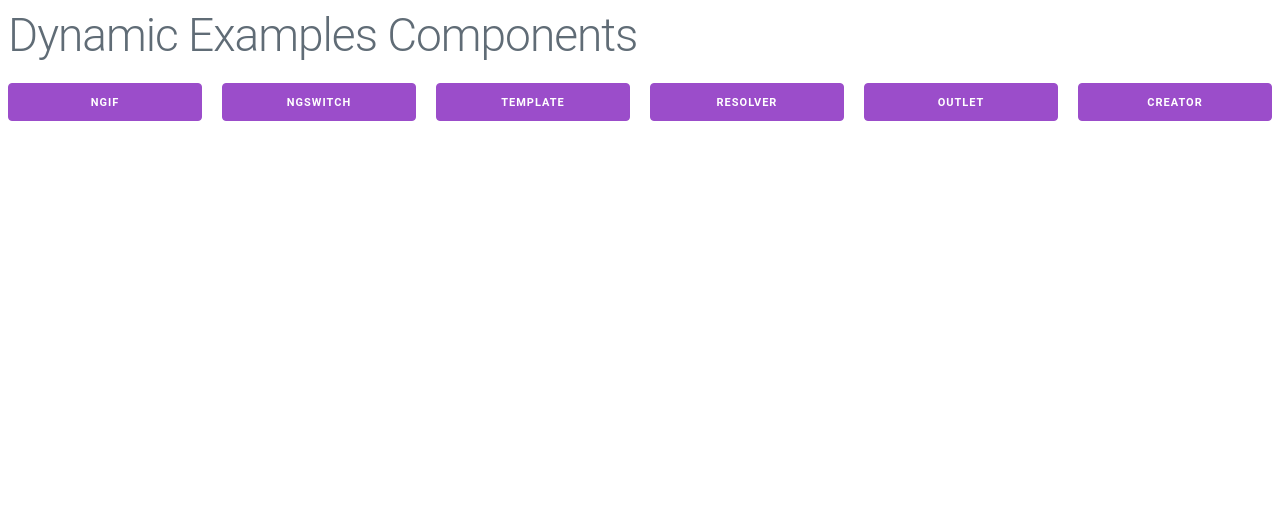
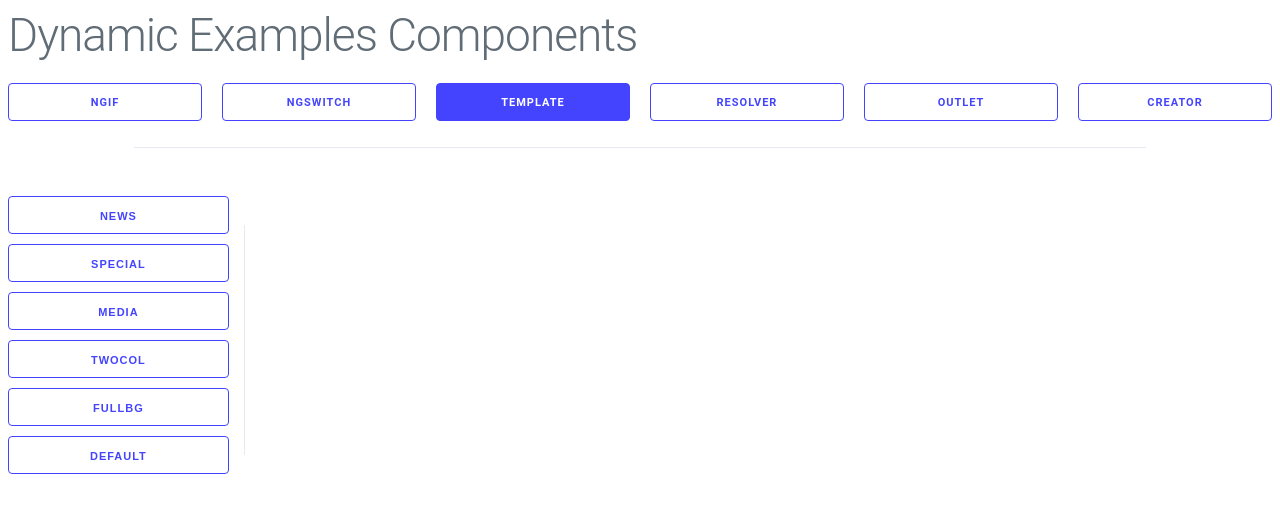
Before and after one commit to YAZART/angular-dynamic-components, an Angular app: page /template in a window 1280 px wide. Before the commit this address led to /. Shown: the top 512 px of the page. Built offline with nearby package versions, Linux system fonts and the light colour scheme.

Commit message:
add components with template

```diff
--- a/src/app/app-routing.module.ts
+++ b/src/app/app-routing.module.ts
@@ -5,7 +5,7 @@ import { Routes, RouterModule } from '@angular/router';
 const routes: Routes = [
   {path:'if', loadChildren: () => import('./banner-if/banner-if.module').then(m => m.BannerIfModule)},
   {path:'switch', loadChildren: () => import('./banner-switch/banner-switch.module').then(m => m.BannerSwitchModule)},
-  // {path:'template', loadChildren: () => import('./customers/customers.module').then(m => m.CustomersModule)},
+  {path:'template', loadChildren: () => import('./banner-template/banner-template.module').then(m => m.BannerTemplateModule)},
   // {path:'resolver', loadChildren: () => import('./customers/customers.module').then(m => m.CustomersModule)},
   // {path:'outlet', loadChildren: () => import('./customers/customers.module').then(m => m.CustomersModule)},
   // {path:'render', loadChildren: () => import('./customers/customers.module').then(m => m.CustomersModule)}
--- a/src/app/app.component.html
+++ b/src/app/app.component.html
@@ -3,26 +3,27 @@
 </div>
 <div class="row">
   <div class="column">
-    <a class="button" style="width: 100%;" routerLink="/if" routerLinkActive="button-outline">ngIf</a>
+    <a class="button button-prime button-outline" style="width: 100%;" routerLink="/if" routerLinkActive="active">ngIf</a>
   </div>
   <div class="column">
-    <a class="button" style="width: 100%;" routerLink="/switch" routerLinkActive="button-outline">ngSwitch</a>
+    <a class="button button-prime button-outline" style="width: 100%;" routerLink="/switch" routerLinkActive="active">ngSwitch</a>
   </div>
   <div class="column">
-    <a class="button" style="width: 100%;" routerLink="/template" routerLinkActive="button-outline">template</a>
+    <a class="button button-prime button-outline" style="width: 100%;" routerLink="/template" routerLinkActive="active">template</a>
   </div>
   <div class="column">
-    <a class="button" style="width: 100%;" routerLink="/resolver" routerLinkActive="button-outline">resolver</a>
+    <a class="button button-prime button-outline" style="width: 100%;" routerLink="/resolver" routerLinkActive="active">resolver</a>
   </div>
   <div class="column">
-    <a class="button" style="width: 100%;" routerLink="/outlet" routerLinkActive="button-outline">outlet</a>
+    <a class="button button-prime button-outline" style="width: 100%;" routerLink="/outlet" routerLinkActive="active">outlet</a>
   </div>
   <div class="column">
-    <a class="button" style="width: 100%;" routerLink="/creator" routerLinkActive="button-outline">creator</a>
+    <a class="button button-prime button-outline" style="width: 100%;" routerLink="/creator" routerLinkActive="active">creator</a>
   </div>
 </div>
 <div class="row">
   <div class="column">
+    <div class="divider"></div>
     <router-outlet></router-outlet>
   </div>
 </div>
--- a/src/app/app.module.ts
+++ b/src/app/app.module.ts
@@ -3,6 +3,7 @@ import { NgModule } from '@angular/core';
 
 import { AppRoutingModule } from './app-routing.module';
 import { AppComponent } from './app.component';
+import { BanerTypeCreatorService } from './baner-types.service';
 
 @NgModule({
   declarations: [
@@ -12,7 +13,7 @@ import { AppComponent } from './app.component';
     BrowserModule,
     AppRoutingModule
   ],
-  providers: [],
+  providers: [BanerTypeCreatorService],
   bootstrap: [AppComponent]
 })
 export class AppModule { }
--- /dev/null
+++ b/src/app/baner-types.service.ts
@@ -0,0 +1,49 @@
+import { Injectable } from '@angular/core';
+import { BannerTypeSet, IBanner } from './common/interfaces';
+
+@Injectable({providedIn: 'root'})
+export class BanerTypeCreatorService {
+    constructor() { }
+
+    createNews(): IBanner{
+        return {
+            header: 'NEWS',
+            type: BannerTypeSet.NEWS
+        };
+    }
+    createSpecial(): IBanner{
+        return {
+            header: 'SPECIAL',
+            textBlock: [
+                { header: 'spec1', value: 'spec-value1'},
+                { header: 'spec2', value: 'spec-value2'}
+            ],
+            type: BannerTypeSet.SPECIAL
+        };
+    }
+    createMedia(): IBanner{
+        return {
+            header: 'NEWS',
+            type: BannerTypeSet.MEDIA
+        };
+
+    }
+    createTwoCol(): IBanner{
+        return {
+            header: 'NEWS',
+            type: BannerTypeSet.TWO_COL
+        };
+    }
+    createFullBg(): IBanner{
+        return {
+            header: 'NEWS',
+            type: BannerTypeSet.FULLBG
+        };
+    }
+    createDefault(): IBanner{
+        return {
+            header: 'NEWS',
+            type: BannerTypeSet.UNDEFINED
+        };
+    }
+}
--- a/src/app/banner-if/banner-if.component.html
+++ b/src/app/banner-if/banner-if.component.html
@@ -1,6 +1,5 @@
 <div class="banner">
     <div class="banner-header"></div>
-
     <div class="row">
         <div class="column">
             <div class="banner-content"></div>
@@ -9,10 +8,10 @@
     <div class="banner-footer">
         <div class="row">
             <div class="column">
-                <button class="button" style="width: 100%;"></button>
+                <button class="button button-prime" style="width: 100%;"></button>
             </div>
             <div class="column">
-                <button class="button button-outline" style="width: 100%;"></button>
+                <button class="button button-prime button-outline" style="width: 100%;"></button>
             </div>
         </div>
     </div>
--- /dev/null
+++ b/src/app/banner-template/banner-template.component.html
@@ -0,0 +1,51 @@
+
+<div class="row">
+    <div class="column column-20">
+
+        <div class="panel-container">
+            <button class="button button-prime button-outline" style="width: 100%;"
+                (click)="addNews()"
+            >news</button>
+            <button class="button button-prime button-outline" style="width: 100%;"
+                (click)="addSpecial()"
+            >special</button>
+            <button class="button button-prime button-outline" style="width: 100%;"
+
+            >media</button>
+            <button class="button button-prime button-outline" style="width: 100%;" >twoCol</button>
+            <button class="button button-prime button-outline" style="width: 100%;" >fullBg</button>
+            <button class="button button-prime button-outline" style="width: 100%;" >default</button>
+        </div>
+    </div>
+
+    <div class="column column-80">
+        <ng-container *ngFor="let banner of bannerList">
+            <ng-container *ngTemplateOutlet='banner.template,context:banner'></ng-container>
+        </ng-container>
+    </div>
+</div>
+
+
+<ng-template #news let-banner="ctx">
+
+</ng-template>
+
+<ng-template #special let-banner="ctx">
+
+</ng-template>
+
+<ng-template #media let-banner="ctx">
+
+</ng-template>
+
+<ng-template #twoCol let-banner="ctx">
+
+</ng-template>
+
+<ng-template #fullBg let-banner="ctx">
+
+</ng-template>
+
+<ng-template #default let-banner="ctx">
+
+</ng-template>
--- /dev/null
+++ b/src/app/banner-template/banner-template.component.ts
@@ -0,0 +1,54 @@
+import { Component, OnInit, ViewChild, TemplateRef, AfterViewChecked, ViewChildren, QueryList, AfterViewInit } from '@angular/core';
+import { BanerTypeCreatorService } from '../baner-types.service';
+
+@Component({
+    selector: 'app-banner-template',
+    templateUrl: 'banner-template.component.html'
+})
+export class BannerTemplateComponent implements OnInit, AfterViewInit {
+    loaded: boolean = false;
+    bannerList: any[] = [];
+    // Все шаблоны
+    @ViewChild('news') public news: TemplateRef<any>;
+    @ViewChild('special') public special: TemplateRef<any>;
+    @ViewChild('media') public media: TemplateRef<any>;
+    @ViewChild('twoCol') public twoCol: TemplateRef<any>;
+    @ViewChild('fullBg') public fullBg: TemplateRef<any>;
+    @ViewChild('default') public default: TemplateRef<any>;
+
+    // Или через ViewChildren
+    @ViewChildren(TemplateRef) public templates: QueryList<TemplateRef<any>>;
+    public tmpl: {[key:string]: TemplateRef<any>} = {};
+
+    ngAfterViewInit(){
+        this.templates.forEach((x)=>{
+            if(
+                (x as any)._declarationTContainer &&
+                (x as any)._declarationTContainer.localNames ){
+                    this.tmpl[(x as any)._declarationTContainer.localNames[0]] = x;
+            }
+
+        });
+    }
+    public get template(): TemplateRef<any>{
+
+        return this.default;
+    }
+    constructor(
+        private fabric: BanerTypeCreatorService){
+    }
+    addNews(){
+        this.bannerList.push({
+            template: this.tmpl['news'],
+            ctx: this.fabric.createNews()
+        });
+    }
+    addSpecial(){
+        this.bannerList.push({
+            template: this.tmpl['special'],
+            ctx: this.fabric.createSpecial()
+        });
+    }
+
+    ngOnInit() { }
+}
--- a/src/app/common/interfaces.ts
+++ b/src/app/common/interfaces.ts
@@ -20,5 +20,6 @@ export interface IBanner{
     type: BannerTypeSet;
     subheader?: string;
     textBlock?: IBannerTextBlock[];
+    specBlock?: IBannerTextBlock[];
     buttons?: IBannerButtons[];
 }
--- /dev/null
+++ b/src/assets/styles/button.scss
@@ -0,0 +1,18 @@
+/* Custom color */
+.button-prime {
+    background-color: #4444ff;
+    border-color:  #4444ff;
+  }
+  .button-prime.button-clear,
+  .button-prime.button-outline {
+    background-color: transparent;
+    color:  #4444ff;
+  }
+  .button-prime.active{
+    background-color: #4444ff !important;
+    color: white !important;
+    border-color:  #4444ff !important;
+  }
+  .button-prime.button-clear {
+    border-color: transparent;
+  }
--- /dev/null
+++ b/src/assets/styles/divider.scss
@@ -0,0 +1,24 @@
+.divider{
+    display: block;
+    width: 80%;
+    border-top: 1px solid #E6E9EF;
+    margin-left: 10%;
+    margin-top: 16px;
+    margin-bottom: 32px;
+}
+.panel-container{
+    position: relative;
+    display: block;
+    width: 100%;
+    margin-top: 16px;
+    padding-right: 16px;
+    &:before{
+        position: absolute;
+        display: block;
+        content: ' ';
+        height: 80%;
+        top: 10%;
+        right: 0;
+        border-right: 1px solid #E6E9EF;
+    }
+}
--- a/src/styles.scss
+++ b/src/styles.scss
@@ -1,3 +1,5 @@
 /* You can add global styles to this file, and also import other style files */
 @import './assets/styles/banners.scss';
 @import '../node_modules/milligram/src/milligram.sass';
+@import './assets/styles/button.scss';
+@import './assets/styles/divider.scss';
```
Also changed, not shown: src/app/banner-template/banner-template.module.ts (added, +17 -0 lines).
